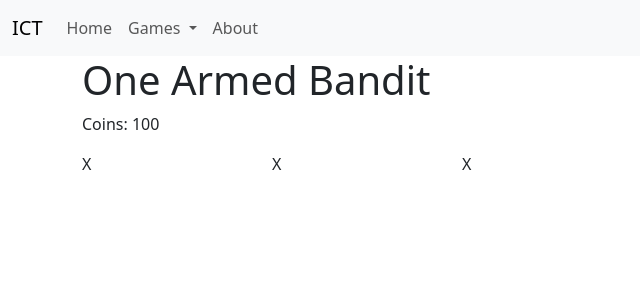
After one commit to maxmi-education/WebDev-S7, a Flask app: page /bandit in a window 1280 px wide. The commit adds this page. Shown: the top 300 px of the page, without its empty margins (0-640 px from the left). Run offline with Flask 3, Linux system fonts and the light colour scheme.

Commit message:
made some changes to use the jinja templating, and started with bandit coding

```diff
--- a/app.py
+++ b/app.py
@@ -28,11 +28,20 @@ def favicon():
 
 @app.route("/shooter")
 def shooter():
-    return render_template("games/shooter.html")
+    return render_template("games/shooter.html", title="Shooter")
 
 @app.route("/memory")
 def memory():
-    return render_template("games/memory.html")
+    return render_template("games/memory.html", title="Memory")
+
+@app.route("/bandit")
+def bandit():
+    return render_template("games/bandit.html", title="One Armed Bandit")
+
+@app.errorhandler(404)
+def not_found(error):
+    return "404"
+
 
 if __name__ == "__main__":
     app.run(debug=True)
--- /dev/null
+++ b/static/games/bandit_style.css
@@ -0,0 +1 @@
+@import url(../style.css);
--- a/static/games/memory_style.css
+++ b/static/games/memory_style.css
@@ -1,3 +1,5 @@
+@import url(../style.css);
+
 .memoryCardBG {
     width:100%;
     height:100%;
--- a/static/games/shooter.js
+++ b/static/games/shooter.js
@@ -8,6 +8,6 @@ const target = document.getElementById("target");
 target.addEventListener("click", () => {
     if (enableTarget) {
         target.style.left = Math.random() * 1150 + "px";
-        target.style.top = Math.random() * 550 + "px";
+        target.style.top = Math.random() * 550 + 100 + "px";
     }
 })
--- a/static/games/shooter_style.css
+++ b/static/games/shooter_style.css
@@ -1,3 +1,5 @@
+@import url(../style.css);
+
 #gameWindow {
     height:600px;
     width:1200px;
@@ -11,5 +13,5 @@
     z-index: 5000;
     position: absolute;
     left: 50px;
-    top: 50px;
+    top: 100px;
 }
--- /dev/null
+++ b/templates/base.html
@@ -0,0 +1,59 @@
+<!DOCTYPE html>
+<html lang="en">
+
+<head>
+    <meta charset="UTF-8">
+    <title>{{ title|default('My Flask Site') }}</title>
+
+    <link href="https://cdn.jsdelivr.net/npm/bootstrap@5.3.8/dist/css/bootstrap.min.css" rel="stylesheet"
+        integrity="sha384-sRIl4kxILFvY47J16cr9ZwB07vP4J8+LH7qKQnuqkuIAvNWLzeN8tE5YBujZqJLB" crossorigin="anonymous">
+
+    <!-- default stylesheet, or override by passing css_file when rendering -->
+    <link rel="stylesheet"
+        href="{{ url_for('static', filename=css_file|default('style.css')) }}">
+
+    {# allow pages to add extra head tags (styles, meta) #}
+    {% block head %}{% endblock %}
+</head>
+
+<body>
+    <nav class="navbar navbar-expand-lg bg-body-tertiary">
+        <div class="container-fluid">
+            <a class="navbar-brand" href="/">ICT</a>
+            <button class="navbar-toggler" type="button" data-bs-toggle="collapse" data-bs-target="#navbarSupportedContent">
+                <span class="navbar-toggler-icon"></span>
+            </button>
+            <div class="collapse navbar-collapse" id="navbarSupportedContent">
+                <ul class="navbar-nav me-auto mb-2 mb-lg-0">
+                    <li class="nav-item">
+                        <a class="nav-link" href="/">Home</a>
+                    </li>
+                    <li class="nav-item dropdown">
+                        <a class="nav-link dropdown-toggle" href="#" role="button" data-bs-toggle="dropdown">
+                            Games
+                        </a>
+                        <ul class="dropdown-menu">
+                            <li><a class="dropdown-item" href="/shooter">Shooter</a></li>
+                            <li><a class="dropdown-item" href="/memory">Memory</a></li>
+                            <li><a class="dropdown-item" href="/bandit">Bandit</a></li>
+                        </ul>
+                    </li>
+                    <li class="nav-item">
+                        <a class="nav-link" href="/about">About</a>
+                    </li>
+                </ul>
+            </div>
+        </div>
+    </nav>
+
+    {% block content %}{% endblock %}
+
+    {# Bootstrap bundle always included #}
+    <script src="https://cdn.jsdelivr.net/npm/bootstrap@5.3.8/dist/js/bootstrap.bundle.min.js"
+        integrity="sha384-FKyoEForCGlyvwx9Hj09JcYn3nv7wiPVlz7YYwJrWVcXK/BmnVDxM+D2scQbITxI"
+        crossorigin="anonymous"></script>
+
+    {# place page-specific scripts here (e.g. basics.js) #}
+    {% block scripts %}{% endblock %}
+</body>
+</html>
--- /dev/null
+++ b/templates/games/bandit.html
@@ -0,0 +1,40 @@
+{% extends 'base.html' %}
+
+{% block head %}
+<link rel="stylesheet" href="{{ url_for('static', filename='games/bandit_style.css') }}">
+{% endblock %}
+
+{%block content%}
+
+<div class="container">
+    <div class="row">
+        <div class="col-4">
+            <h1>One Armed Bandit</h1>
+        </div>
+    </div>
+    <div class="row">
+        <div class="col-4">
+            <p id="coins" data-coins="100">Coins: 100</p>
+        </div>
+    </div>
+    <div class="row">
+        <div class="col-2">
+            <p id="spin1">X</p>
+        </div>
+        <div class="col-2">
+            <p id="spin1">X</p>
+        </div>
+        <div class="col-2">
+            <p id="spin1">X</p>
+        </div>
+    </div>
+</div>
+
+
+
+
+{%endblock%}
+
+{%block scripts%}
+<script src="{{ url_for('static', filename='games/bandit.js') }}"></script>
+{%endblock%}
```
Also changed, not shown: templates/games/memory.html (+9 -16 lines), templates/games/shooter.html (+10 -16 lines), templates/index.html (+6 -13 lines), static/games/bandit.js (added).
